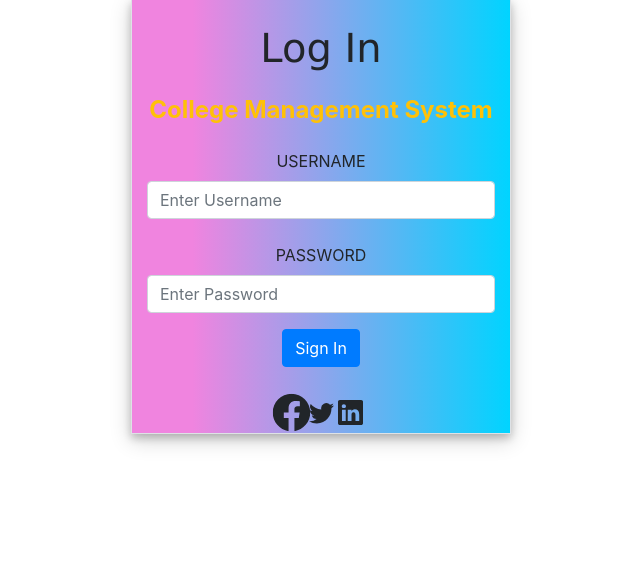
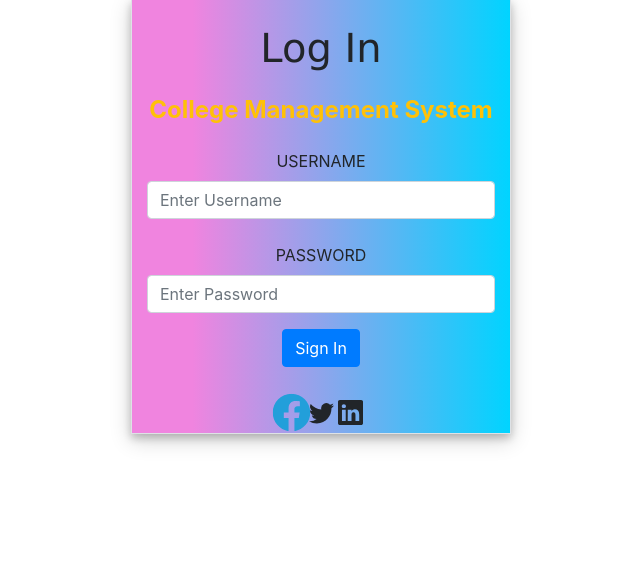
Before and after one commit to Durgesh-Gupta/College-Management-System-using-Django, a Django app: page /login in a window 1280 px wide, with the pointer over the restyled element. Shown: the part 25-609 px from the top of the page, without its empty margins (319-959 px from the left). Run offline with Django 3.2, Linux system fonts and the light colour scheme; some libraries are stand-ins or nearby versions.

Commit message:
style social media icons

```diff
--- a/CollegeManagementProject/CollegeApp/templates/form.html
+++ b/CollegeManagementProject/CollegeApp/templates/form.html
@@ -17,6 +17,7 @@
         }
 .hov svg:hover{
 transform: scale(1.5);
+fill: rgb(34, 159, 218);
 
 }
     </style>
```
